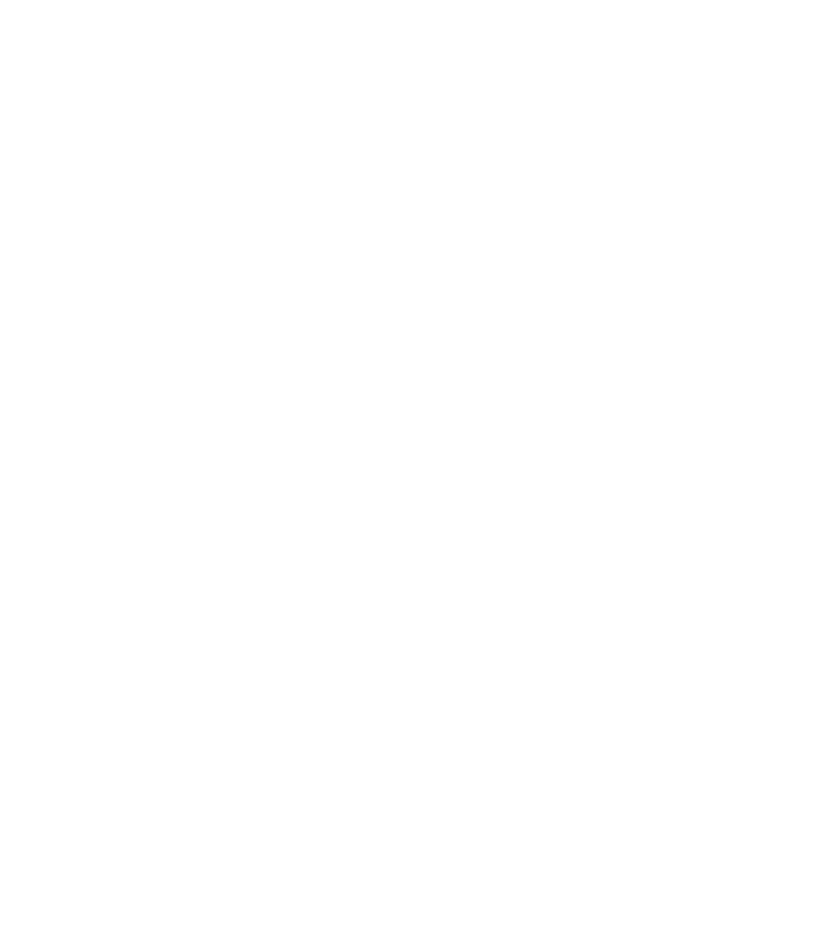
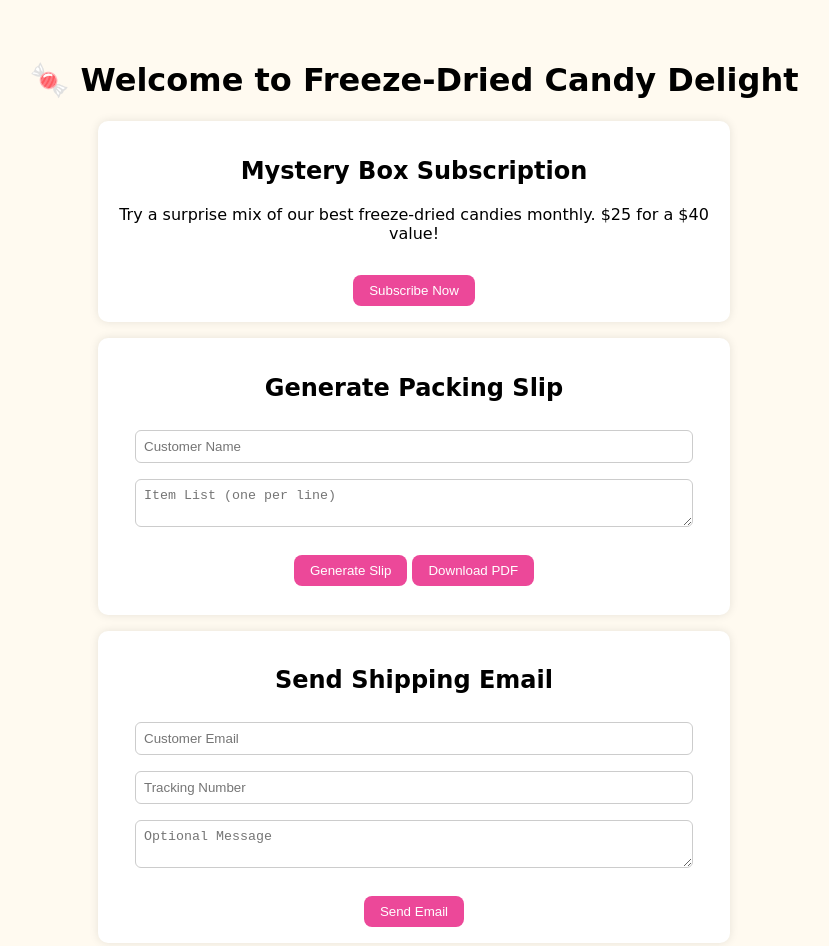
Before and after one commit to krystelb78/freeze-dried-website, a plain HTML site: page index.html in a window 1280 px wide. Shown: the whole page, without its empty margins (226-1055 px from the left). Before the commit the page ends 800 px from the top, so only its background shows below. Drawn offline with nearby package versions, Linux system fonts and the light colour scheme; a web font is replaced by a local one.

Commit message:
Add files via upload

```diff
--- a/index.html
+++ b/index.html
@@ -4,22 +4,79 @@
 <head>
   <meta charset="UTF-8" />
   <meta name="viewport" content="width=device-width, initial-scale=1.0"/>
-  <title>Freeze Dried Candy Shop</title>
+  <title>Freeze-Dried Candy Delight</title>
+  <link href="https://fonts.googleapis.com/css2?family=Flavors&display=swap" rel="stylesheet">
   <script src="https://cdnjs.cloudflare.com/ajax/libs/jspdf/2.5.1/jspdf.umd.min.js"></script>
+  <style>
+    body {
+      font-family: 'Flavors', cursive;
+      background: #fffaf0;
+      padding: 2rem;
+      text-align: center;
+    }
+    .card {
+      background: white;
+      padding: 1rem;
+      border-radius: 10px;
+      margin: 1rem auto;
+      max-width: 600px;
+      box-shadow: 0 0 10px rgba(0,0,0,0.1);
+    }
+    button {
+      background: #ec4899;
+      color: white;
+      padding: 0.5rem 1rem;
+      border: none;
+      border-radius: 8px;
+      cursor: pointer;
+      margin-top: 1rem;
+    }
+    input, textarea {
+      width: 90%;
+      margin: 0.5rem 0;
+      padding: 0.5rem;
+      border: 1px solid #ccc;
+      border-radius: 6px;
+    }
+  </style>
 </head>
 <body>
-  <!-- Your site content would be here -->
+
+  <h1>🍬 Welcome to Freeze-Dried Candy Delight</h1>
+  <div class="card">
+    <h2>Mystery Box Subscription</h2>
+    <p>Try a surprise mix of our best freeze-dried candies monthly. $25 for a $40 value!</p>
+    <a href="https://checkout.square.site/merchant/YBBHNNBJQ1395/checkout/AWVQGHLVMELGN6K5UCP726OH" target="_blank">
+      <button>Subscribe Now</button>
+    </a>
+  </div>
+
+  <div class="card">
+    <h2>Generate Packing Slip</h2>
+    <input id="orderName" placeholder="Customer Name" />
+    <textarea id="orderItems" placeholder="Item List (one per line)"></textarea>
+    <button onclick="generatePackingSlip()">Generate Slip</button>
+    <button onclick="downloadPackingSlip()">Download PDF</button>
+    <pre id="slipContent"></pre>
+  </div>
+
+  <div class="card">
+    <h2>Send Shipping Email</h2>
+    <input id="shippingEmail" placeholder="Customer Email" />
+    <input id="trackingNumber" placeholder="Tracking Number" />
+    <textarea id="customMessage" placeholder="Optional Message"></textarea>
+    <button onclick="sendShippingNotification()">Send Email</button>
+  </div>
+
   <script>
     function generatePackingSlip() {
       const name = document.getElementById("orderName").value.trim();
       const items = document.getElementById("orderItems").value.trim();
-      const slipArea = document.getElementById("packingSlip");
       const slipContent = document.getElementById("slipContent");
       if (!name || !items) return alert("Fill in both name and items.");
       const date = new Date().toLocaleDateString();
       const formatted = `Customer: ${name}\nDate: ${date}\n\nItems:\n${items}`;
       slipContent.textContent = formatted;
-      slipArea.classList.remove("hidden");
     }
 
     function downloadPackingSlip() {
@@ -40,7 +97,6 @@
       const tracking = document.getElementById("trackingNumber").value.trim();
       const msg = document.getElementById("customMessage").value.trim();
       if (!email || !tracking) return alert("Email and tracking number are required.");
-
       fetch('https://formsubmit.co/ajax/krystel@rodgersjamberries.com', {
         method: 'POST',
         headers: { 'Content-Type': 'application/json' },
```
